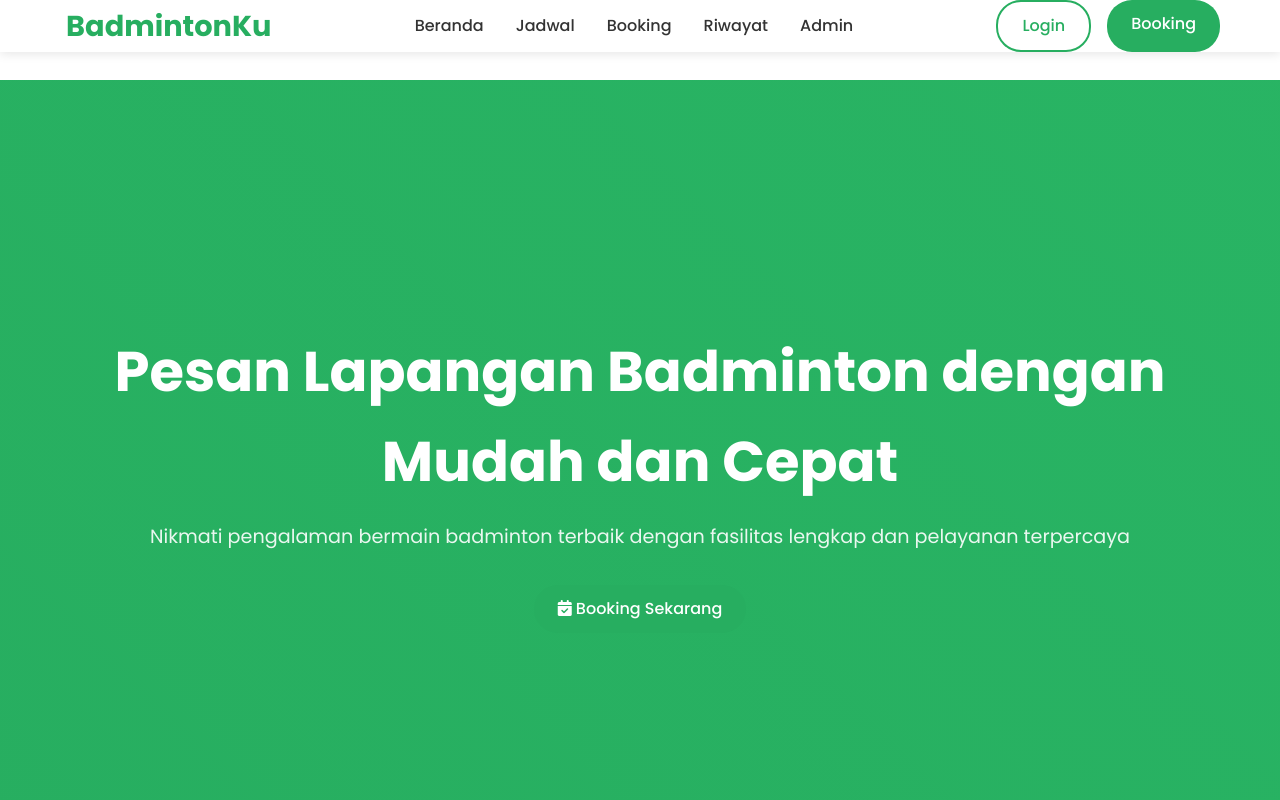
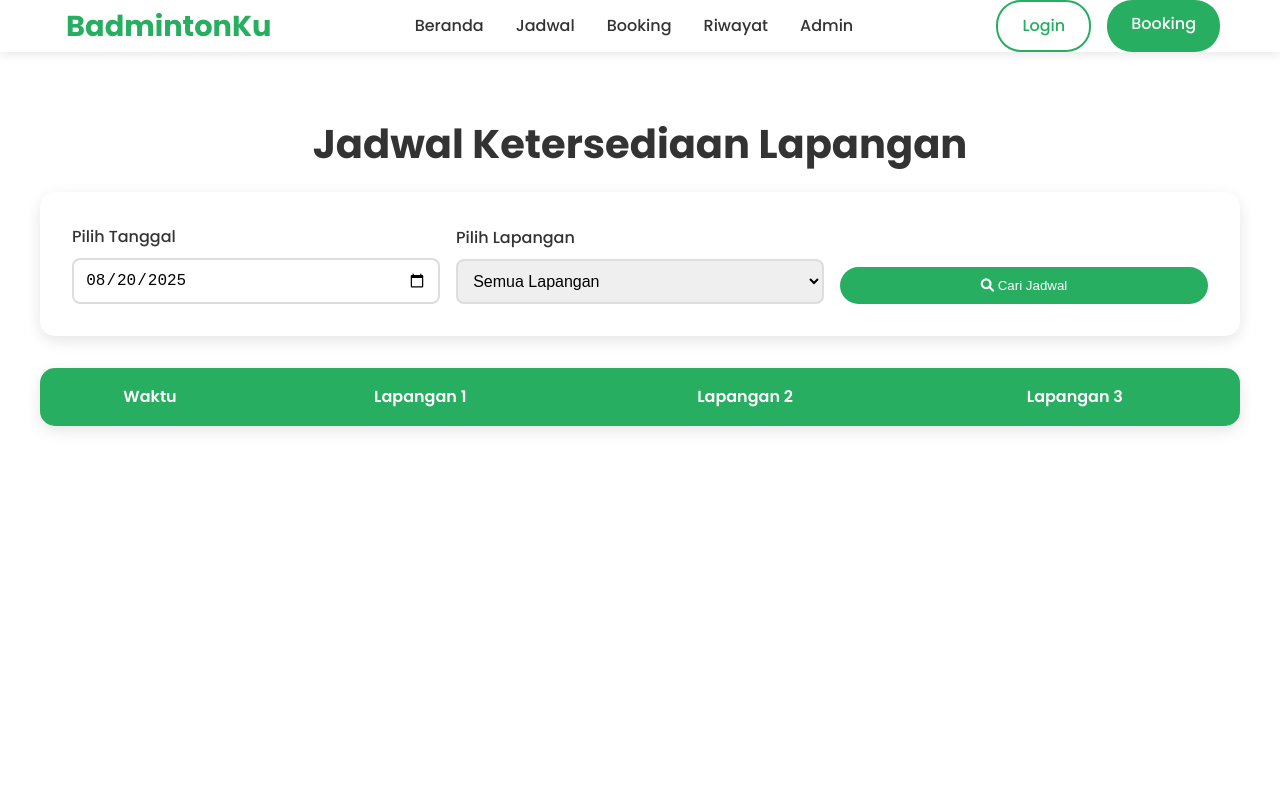
Before and after one commit to julinotmonth/badminton, a plain HTML site: page index.html in a window 1280 px wide. Shown: the top 800 px of the page. Drawn offline with Linux system fonts and the light colour scheme.

Commit message:
Add files via upload

```diff
--- a/index.html
+++ b/index.html
@@ -628,7 +628,7 @@
     </header>
 
     <!-- Home Page -->
-    <div id="home" class="page active">
+    <div id="home" class="page">
         <!-- Hero Section -->
         <section class="hero">
             <div class="container">
@@ -729,7 +729,7 @@
     </div>
 
     <!-- Schedule Page -->
-    <div id="schedule" class="page">
+    <div id="schedule" class="page active">
         <div class="container schedule-container">
             <h2 class="section-title">Jadwal Ketersediaan Lapangan</h2>
 
```
